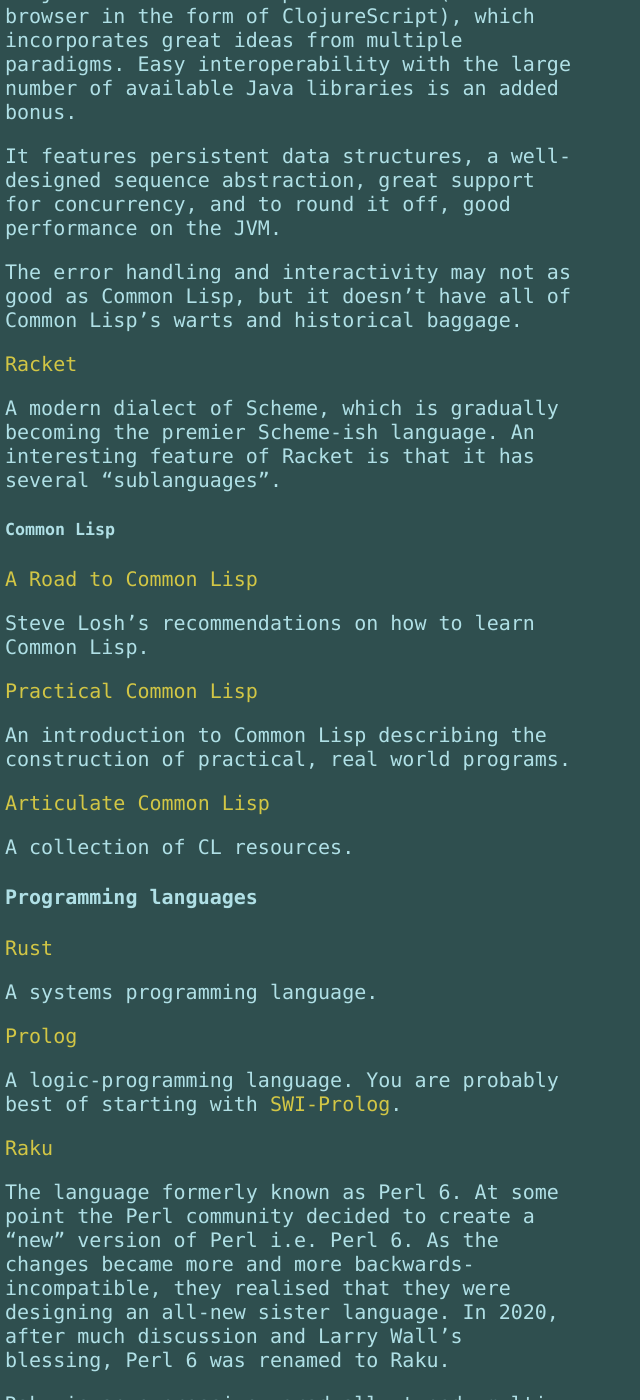
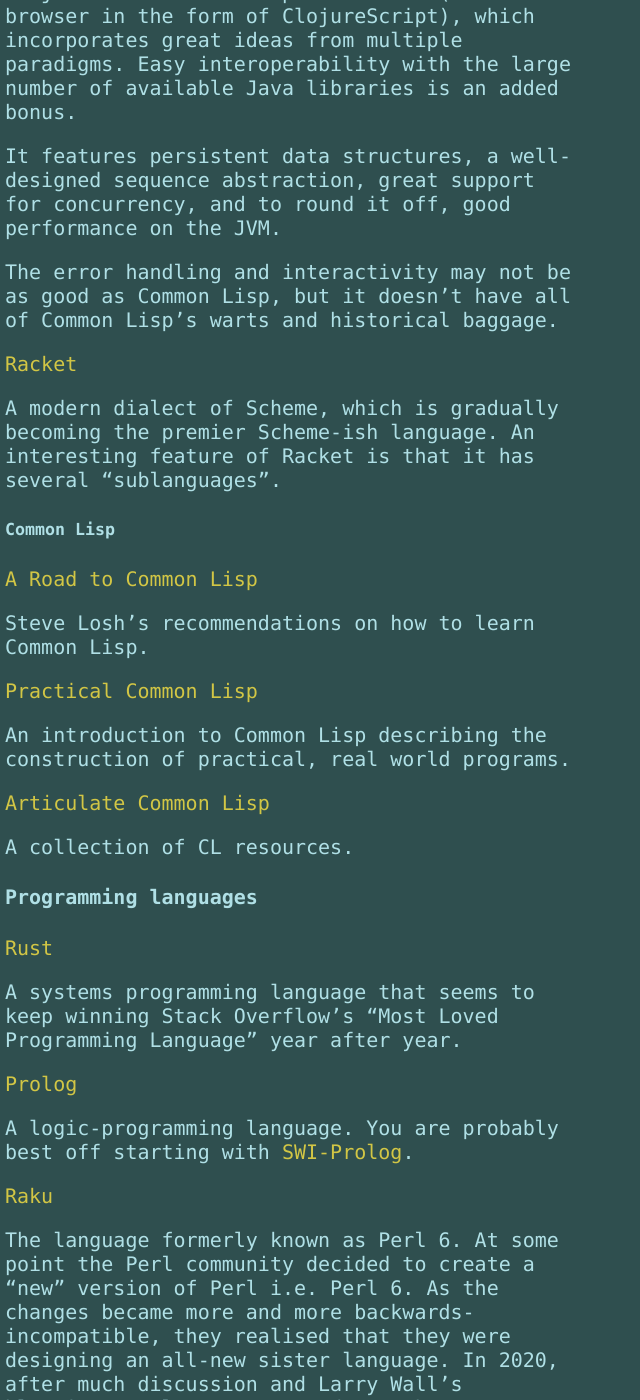
Before and after one commit to codesurfers/codesurfers.github.io, a Jekyll site: the page built from links/index.md, in a window 1280 px wide and 1400 px high, scrolled down 2006 px. Shown: the whole window, without its empty margins (0-640 px from the left). Built offline with Jekyll 4.4.1, drawn with Linux system fonts in a browser that asks for light colours; some of the changed text lies outside the part shown.

Commit message:
Add some corrections, and a paragraph for the Raku section

```diff
--- a/links/index.md
+++ b/links/index.md
@@ -81,8 +81,9 @@
 abstraction, great support for concurrency, and to round it off, good
 performance on the JVM.
 
-The error handling and interactivity may not as good as Common Lisp,
-but it doesn't have all of Common Lisp's warts and historical baggage.
+The error handling and interactivity may not be as good as Common
+Lisp, but it doesn't have all of Common Lisp's warts and historical
+baggage.
 
 [Racket](http://racket-lang.org/)
 
@@ -109,11 +110,12 @@
 
 [Rust](http://www.rust-lang.org/)
 
-A systems programming language.
+A systems programming language that seems to keep winning Stack
+Overflow's "Most Loved Programming Language" year after year.
 
 [Prolog](https://en.wikipedia.org/wiki/Prolog)
 
-A logic-programming language. You are probably best of starting with
+A logic-programming language. You are probably best off starting with
 [SWI-Prolog](https://www.swi-prolog.org/).
 
 [Raku](https://raku.org/)
@@ -128,6 +130,10 @@
 drawing from the rich history and
 roll-up-your-sleeves-and-get-your-hands-dirty hacker-ethos of Perl
 with the explicit goal of being a fun language to program in.
+
+Notable features include first-class support for grammars, modern
+concurrency primitives, a MOP, being able to easily define arbitrary
+operators, and keeping in line with Perl's legacy, all new regexes.
 
 
 ### Programming Language Theory
@@ -355,7 +361,7 @@
 
 A selection of commonly used symbols.
 
-[Common Lisp HyperSpec™ ](http://www.lispworks.com/documentation/HyperSpec/Front/index.htm)
+[Common Lisp HyperSpec™](http://www.lispworks.com/documentation/HyperSpec/Front/index.htm)
 
 The entire ANSI CL standard in HTML. Rather readable.
 
```
Also changed, not shown: other parts of links/index.md (+2 -2 lines).
